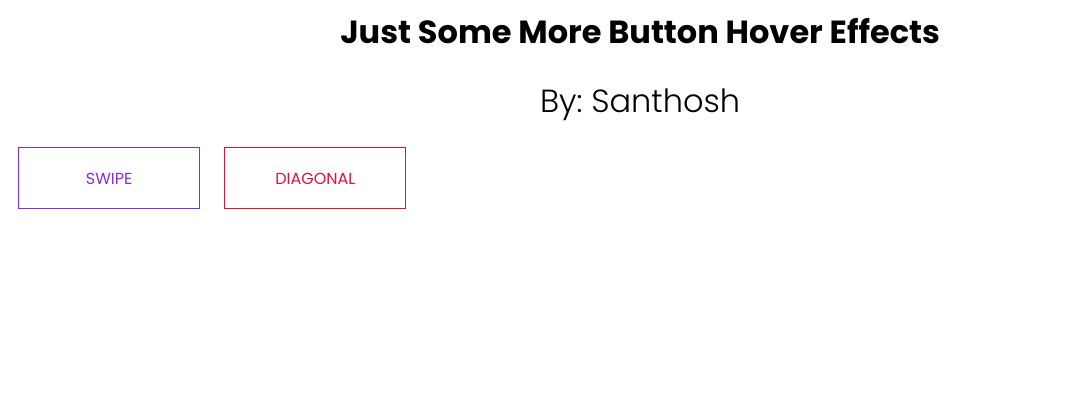
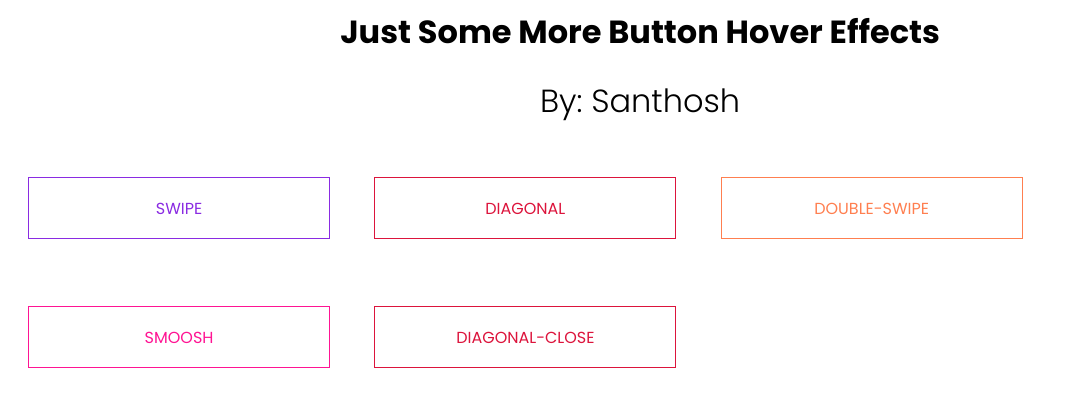
Before and after one commit to ijasz/PY_FRONTEND_6.30-7.30, a plain HTML site: page 06_12_22/css_animated_btns.html in a window 1280 px wide. Shown: the whole page, without its empty margins (0-1068 px from the left). Drawn offline with Linux system fonts and the light colour scheme.

Commit message:
added file 07/12/2022

```diff
--- a/06_12_22/css_animated_btns.html
+++ b/06_12_22/css_animated_btns.html
@@ -9,5 +9,9 @@
 
     <div class="swipe btn"><span>SWIPE</span></div>
     <div class="diagonal-swipe btn"><span>DIAGONAL</span></div>
+    <div class="double-swipe btn"><span>DOUBLE-SWIPE</span></div>
+    <div class="smoosh-swipe btn"><span>SMOOSH</span></div>
+    <div class="diagonal-close btn"><span>DIAGONAL-CLOSE</span></div>
+    <!-- <div class="Zoning-in btn"><span>Zoning</span></div> -->
   </body>
 </html>
--- a/06_12_22/style.css
+++ b/06_12_22/style.css
@@ -1,4 +1,11 @@
 @import url("https://fonts.googleapis.com/css2?family=Poppins:ital,wght@0,100;0,200;0,300;0,400;0,500;0,600;0,700;0,800;0,900;1,100;1,200;1,300;1,400;1,500;1,600;1,700;1,800;1,900&display=swap");
+@import url("./styles/btns.css");
+@import url("./styles/swipe.css");
+@import url("./styles/diagonal-swipe.css");
+@import url("./styles/double-swipe.css");
+@import url("./styles/smoosh-swipe.css");
+@import url("./styles/diagonal-close.css");
+@import url("./styles/zoning-in.css");
 
 * {
   font-family: "Poppins", sans-serif;
@@ -12,73 +19,3 @@
   text-align: center;
   font-weight: 300;
 }
-
-.btn {
-  position: relative;
-  display: inline-block;
-  height: 60px;
-  width: 180px;
-  border-width: 1px;
-  border-style: solid;
-  margin: 0 10px;
-  cursor: pointer;
-}
-
-.btn > span::selection {
-  background-color: transparent;
-}
-
-.btn:active {
-  scale: 0.9;
-}
-
-.btn:hover {
-  color: white;
-  font-weight: bold;
-}
-
-.btn > span {
-  position: absolute;
-  top: 50%;
-  left: 50%;
-  translate: -50% -50%;
-}
-
-.swipe {
-  border-color: blueviolet;
-  color: blueviolet;
-}
-
-.swipe::before {
-  position: absolute;
-  content: "";
-  height: 100%;
-  width: 0%;
-  background-color: blueviolet;
-  transition: all 0.5s;
-}
-
-.swipe:hover::before {
-  width: 100%;
-}
-
-.diagonal-swipe {
-  border-color: crimson;
-  color: crimson;
-  overflow: hidden;
-}
-
-.diagonal-swipe::before {
-  position: absolute;
-  left: -10%;
-  content: "";
-  height: 100%;
-  width: 0%;
-  background-color: crimson;
-  transition: all 0.5s;
-  transform: skew(30deg);
-}
-
-.diagonal-swipe:hover::before {
-  width: 120%;
-}
--- /dev/null
+++ b/06_12_22/styles/btns.css
@@ -0,0 +1,31 @@
+.btn {
+  position: relative;
+  display: inline-block;
+  height: 60px;
+  width: 300px;
+  border-width: 1px;
+  border-style: solid;
+  margin: 30px 20px;
+  cursor: pointer;
+}
+
+.btn > span::selection {
+  background-color: transparent;
+}
+
+.btn:active {
+  scale: 0.9;
+}
+
+.btn:hover {
+  color: white;
+  font-weight: bold;
+}
+
+.btn > span {
+  position: absolute;
+  top: 50%;
+  left: 50%;
+  translate: -50% -50%;
+  z-index: 1;
+}
--- /dev/null
+++ b/06_12_22/styles/diagonal-close.css
@@ -0,0 +1,32 @@
+.diagonal-close {
+  border-color: crimson;
+  color: crimson;
+  overflow: hidden;
+}
+
+.diagonal-close::before {
+  position: absolute;
+  left: -10%;
+  content: "";
+  height: 100%;
+  width: 0%;
+  background-color: crimson;
+  transition: all 0.5s;
+  transform: skew(30deg);
+}
+
+.diagonal-close::after {
+  position: absolute;
+  right: -10%;
+  content: "";
+  height: 100%;
+  width: 0%;
+  background-color: crimson;
+  transition: all 0.5s;
+  transform: skew(30deg);
+}
+
+.diagonal-close:hover::before,
+.diagonal-close:hover::after {
+  width: 61%;
+}
--- /dev/null
+++ b/06_12_22/styles/diagonal-swipe.css
@@ -0,0 +1,20 @@
+.diagonal-swipe {
+  border-color: crimson;
+  color: crimson;
+  overflow: hidden;
+}
+
+.diagonal-swipe::before {
+  position: absolute;
+  left: -10%;
+  content: "";
+  height: 100%;
+  width: 0%;
+  background-color: crimson;
+  transition: all 0.5s;
+  transform: skew(30deg);
+}
+
+.diagonal-swipe:hover::before {
+  width: 120%;
+}
--- /dev/null
+++ b/06_12_22/styles/double-swipe.css
@@ -0,0 +1,32 @@
+.double-swipe {
+  border-color: coral;
+  color: coral;
+  overflow: hidden;
+}
+
+.double-swipe::before {
+  position: absolute;
+  left: -10%;
+  content: "";
+  height: 100%;
+  width: 0%;
+  background-color: coral;
+  transition: all 0.5s;
+  transform: skew(30deg);
+}
+
+.double-swipe::after {
+  position: absolute;
+  right: -10%;
+  content: "";
+  height: 100%;
+  width: 0%;
+  background-color: coral;
+  transition: all 0.5s;
+  transform: skew(-30deg);
+}
+
+.double-swipe:hover::before,
+.double-swipe:hover::after {
+  width: 100%;
+}
--- /dev/null
+++ b/06_12_22/styles/smoosh-swipe.css
@@ -0,0 +1,30 @@
+.smoosh-swipe {
+  border-color: deeppink;
+  color: deeppink;
+  overflow: hidden;
+}
+
+.smoosh-swipe::before {
+  position: absolute;
+  top: 0%;
+  content: "";
+  height: 0%;
+  width: 100%;
+  background-color: deeppink;
+  transition: all 0.3s;
+}
+
+.smoosh-swipe::after {
+  position: absolute;
+  bottom: 0%;
+  content: "";
+  height: 0%;
+  width: 100%;
+  background-color: deeppink;
+  transition: all 0.3s;
+}
+
+.smoosh-swipe:hover::before,
+.smoosh-swipe:hover::after {
+  height: 50%;
+}
--- /dev/null
+++ b/06_12_22/styles/swipe.css
@@ -0,0 +1,17 @@
+.swipe {
+  border-color: blueviolet;
+  color: blueviolet;
+}
+
+.swipe::before {
+  position: absolute;
+  content: "";
+  height: 100%;
+  width: 0%;
+  background-color: blueviolet;
+  transition: all 0.5s;
+}
+
+.swipe:hover::before {
+  width: 100%;
+}
--- /dev/null
+++ b/06_12_22/styles/zoning-in.css
@@ -0,0 +1,34 @@
+.zoning-in {
+  border-color: chartreuse;
+  color: chartreuse;
+  overflow: hidden;
+}
+
+.zoning-in::before {
+  position: absolute;
+  left: -11%;
+  content: "";
+  height: 40px;
+  width: 40px;
+  border-top: 10px solid red;
+  border-right: 10px solid red;
+  background-color: transparent;
+  transform: rotate(-140deg);
+  transition: all 0.5s;
+}
+
+/* .zoning-in::after {
+  position: absolute;
+  right: -10%;
+  content: "";
+  height: 100%;
+  width: 0%;
+  background-color: crimson;
+  transition: all 0.5s;
+  transform: skew(30deg);
+} */
+
+.zoning-in:hover::before {
+  border-top: 100px solid red;
+  border-right: 100px solid red;
+}
```
